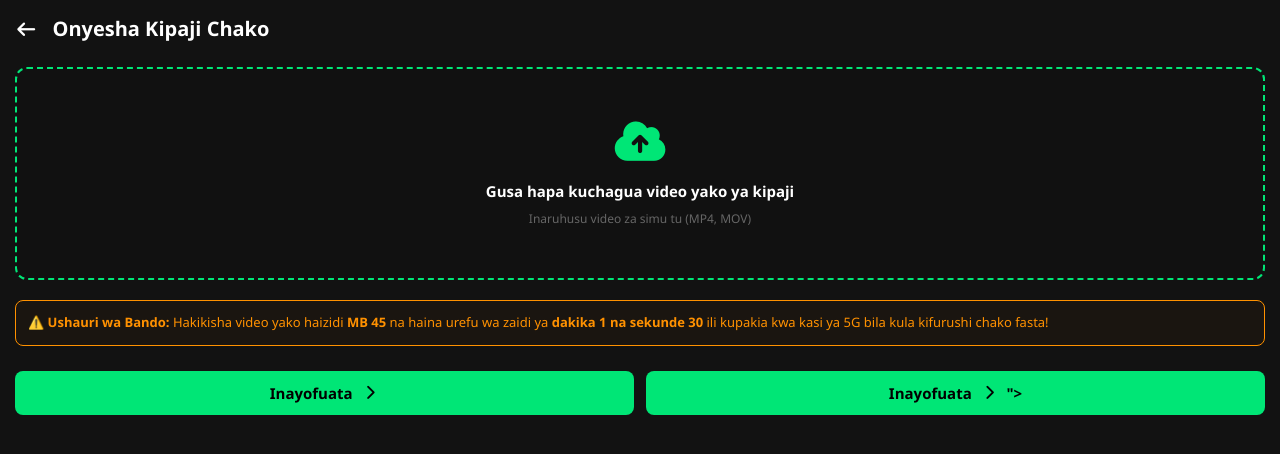
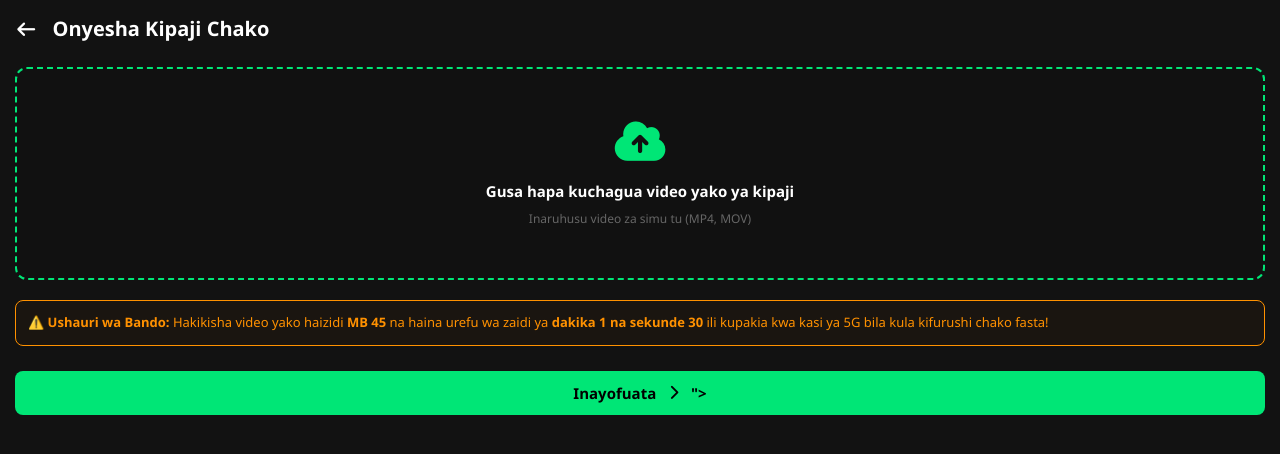
Before and after one commit to jumannewilsonmwampamba-wq/jumanne-, a website: page upload-step1.html in a window 1280 px wide. Drawn offline with Linux system fonts and the light colour scheme; files that its build step writes are made by us from their sources.

Commit message:
Update upload-step1.html

```diff
--- a/upload-step1.html
+++ b/upload-step1.html
@@ -71,9 +71,6 @@
       <button type="button" id="jumanne-change-video-btn" onclick="document.getElementById('jumanne-video-file-input').click()" style="display: none; flex: 1; padding: 12px; background: #222222; color: #aaaaaa; border: 1px solid #333333; border-radius: 8px; font-weight: bold; font-size: 14px; cursor: pointer; align-items: center; justify-content: center; gap: 8px;">
         <i class="fas fa-sync-alt" style="color: #ff5252;"></i> Badilisha
       </button>
-
-      <button type="button" class="jumanne-btn-upload-next" id="jumanne-to-step2" style="flex: 2; padding: 12px; background: #00e676; color: #000; border: none; border-radius: 8px; font-weight: bold; font-size: 15px; cursor: pointer; display: flex; align-items: center; justify-content: center; gap: 8px;">
-        Inayofuata <i class="fas fa-chevron-right"></i>
           <button type="button" class="jumanne-btn-upload-next" id="jumanne-btn-force-next-step2" style="flex: 2; padding: 12px; background: #00e676; color: #000; border: none; border-radius: 8px; font-weight: bold; font-size: 15px; cursor: pointer; display: flex; align-items: center; justify-content: center; gap: 8px;">
         Inayofuata <i class="fas fa-chevron-right"></i>">
 
```
